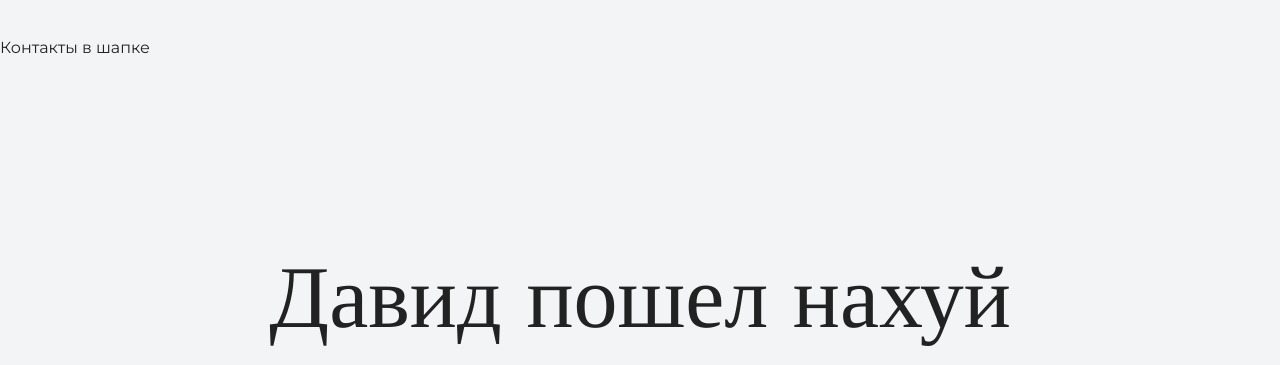
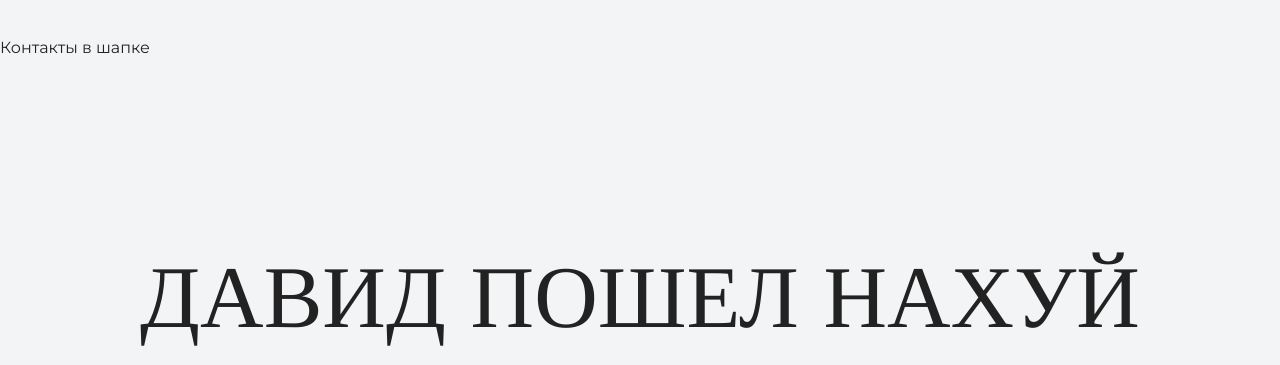
Before and after one commit to glebershov/my-site, a plain HTML site: page index.html in a window 1280 px wide. Shown: the top 365 px of the page. Drawn offline with nearby package versions, Linux system fonts and the light colour scheme.

Commit message:
Add files via upload

```diff
--- a/index.html
+++ b/index.html
@@ -16,7 +16,7 @@
 
     <section class="hero-image">
       <div class="container">
-      <h1 class="heading">Давид пошел нахуй
+      <h1 class="heading">ДАВИД ПОШЕЛ НАХУЙ
       </h1>
       <p>брат не плачь</p>
       <img src="img/PLZdLUTQ8cI.jpeg">
```
